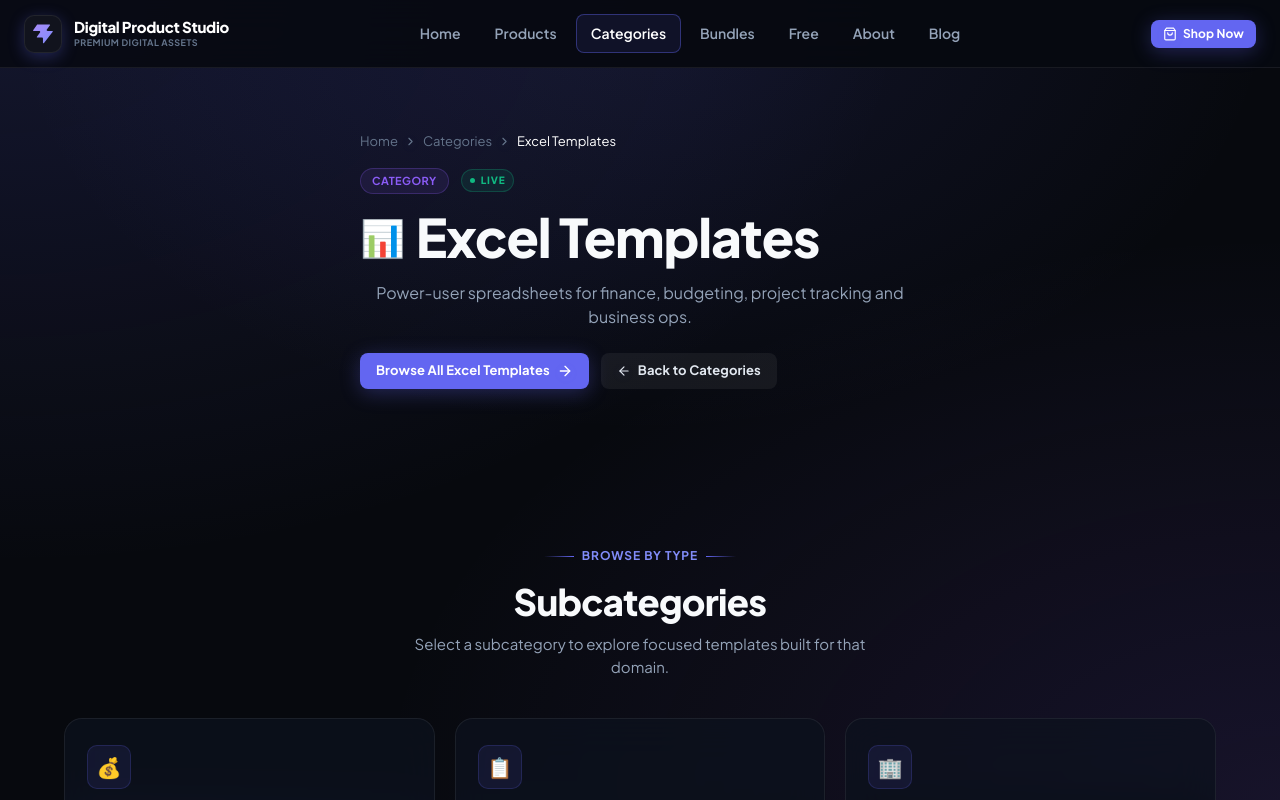
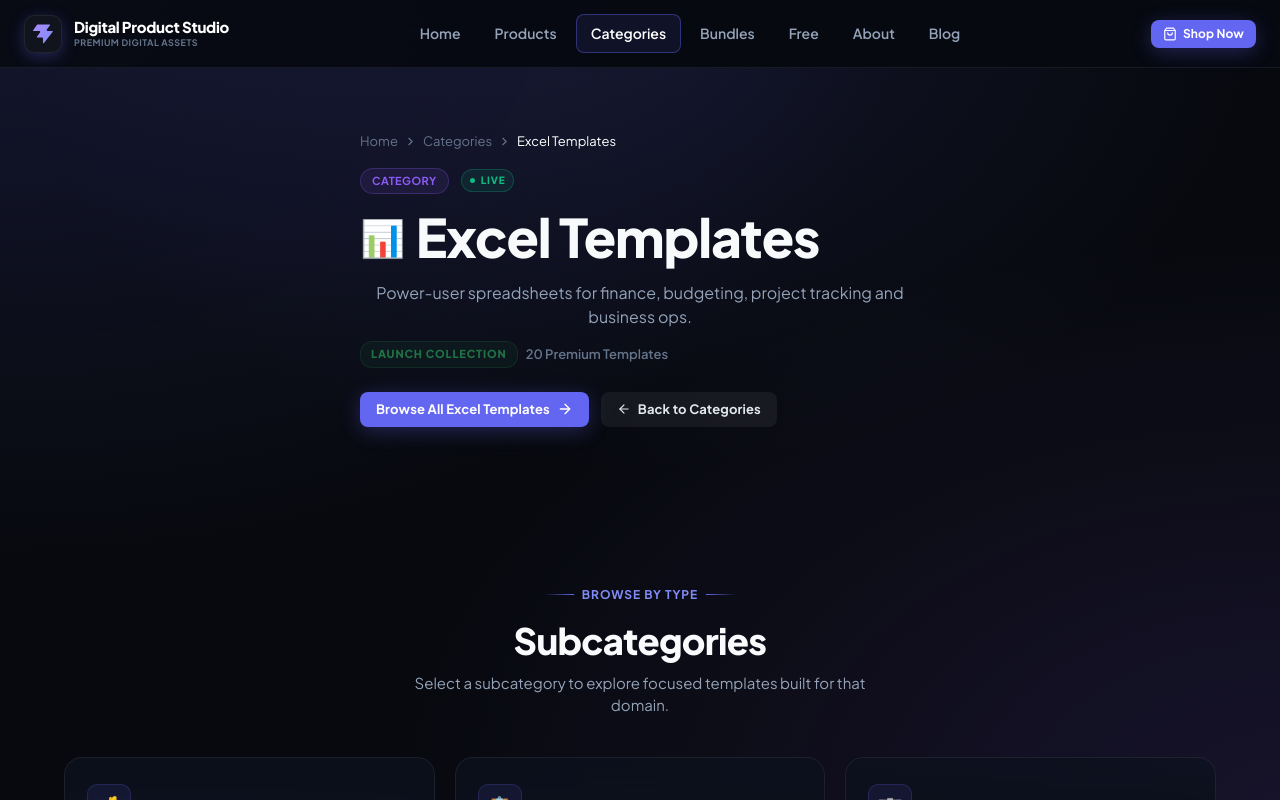
Before and after one commit to gitsaransh/DigitalProductStudio, a React (Vite) app in the folder website/: page /categories/excel in a window 1280 px wide. Shown: the top 800 px of the page. Built offline with nearby package versions, Linux system fonts and the light colour scheme.

Commit message:
fix(categories): replace fabricated product count with accurate launch collection labels

```diff
--- a/website/src/data/index.js
+++ b/website/src/data/index.js
@@ -199,7 +199,9 @@
     slug: "excel",
     name: "Excel Templates",
     icon: "📊",
-    count: 32,
+    count: 20,
+    collectionLabel: "Launch Collection",
+    countLabel: "20 Premium Templates",
     color: "#217346",
     gradient: "linear-gradient(135deg, rgba(33,115,70,0.18), rgba(33,115,70,0.05))",
     description: "Power-user spreadsheets for finance, budgeting, project tracking and business ops.",
--- a/website/src/pages/Categories.jsx
+++ b/website/src/pages/Categories.jsx
@@ -63,12 +63,19 @@
                         }}>
                           {cat.icon}
                         </div>
+                      <div style={{ display: 'flex', flexDirection: 'column', alignItems: 'flex-end', gap: '4px' }}>
                         <span style={{
                           fontSize: '10px', fontWeight: '800', textTransform: 'uppercase',
                           letterSpacing: '0.08em', color: 'var(--emerald)',
                           background: 'rgba(16,185,129,0.12)', border: '1px solid rgba(16,185,129,0.2)',
                           padding: '3px 8px', borderRadius: '12px',
                         }}>LIVE</span>
+                        {cat.collectionLabel && (
+                          <span style={{ fontSize: '10px', fontWeight: '700', textTransform: 'uppercase', letterSpacing: '0.07em', color: cat.color.startsWith('#') ? cat.color : 'var(--emerald)' }}>
+                            {cat.collectionLabel}
+                          </span>
+                        )}
+                      </div>
                       </div>
                       <h3 className="category-card-title" style={{ fontSize: '16px' }}>{cat.name}</h3>
                       <p style={{ fontSize: '13px', color: 'var(--text-muted)', lineHeight: '1.5', margin: 0, flex: 1 }}>{cat.description}</p>
--- a/website/src/pages/CategoryDetail.jsx
+++ b/website/src/pages/CategoryDetail.jsx
@@ -47,6 +47,19 @@
             {category.name}
           </h1>
           <p style={{ maxWidth: '560px' }}>{category.description}</p>
+          {category.collectionLabel && (
+            <div style={{ display: 'flex', alignItems: 'center', gap: '8px', marginTop: '12px' }}>
+              <span style={{
+                fontSize: '11px', fontWeight: '800', textTransform: 'uppercase',
+                letterSpacing: '0.08em', color: category.color.startsWith('#') ? category.color : 'var(--emerald)',
+                background: 'rgba(33,115,70,0.10)', border: '1px solid rgba(33,115,70,0.22)',
+                padding: '4px 10px', borderRadius: '12px',
+              }}>{category.collectionLabel}</span>
+              <span style={{ fontSize: '13px', color: 'var(--text-sub)', fontWeight: '600' }}>
+                {category.countLabel}
+              </span>
+            </div>
+          )}
 
           <div style={{ display: 'flex', gap: '12px', marginTop: '24px' }}>
             <Link
--- a/website/src/pages/Home.jsx
+++ b/website/src/pages/Home.jsx
@@ -170,7 +170,16 @@
                     {cat.icon}
                   </div>
                   <div className="category-card-title">{cat.name}</div>
-                  <div className="category-card-count">{cat.count} products</div>
+                  {cat.collectionLabel ? (
+                    <div style={{ display: 'flex', flexDirection: 'column', gap: '2px' }}>
+                      <div style={{ fontSize: '10px', fontWeight: '700', textTransform: 'uppercase', letterSpacing: '0.08em', color: cat.color.startsWith('#') ? cat.color : 'var(--emerald)' }}>
+                        {cat.collectionLabel}
+                      </div>
+                      <div className="category-card-count">{cat.countLabel}</div>
+                    </div>
+                  ) : (
+                    <div className="category-card-count">{cat.count} products</div>
+                  )}
                   <div className="category-card-link" style={{ color: cat.color.startsWith('#') ? cat.color : 'var(--primary-light)' }}>
                     Browse <ChevronRight size={13} />
                   </div>
```
